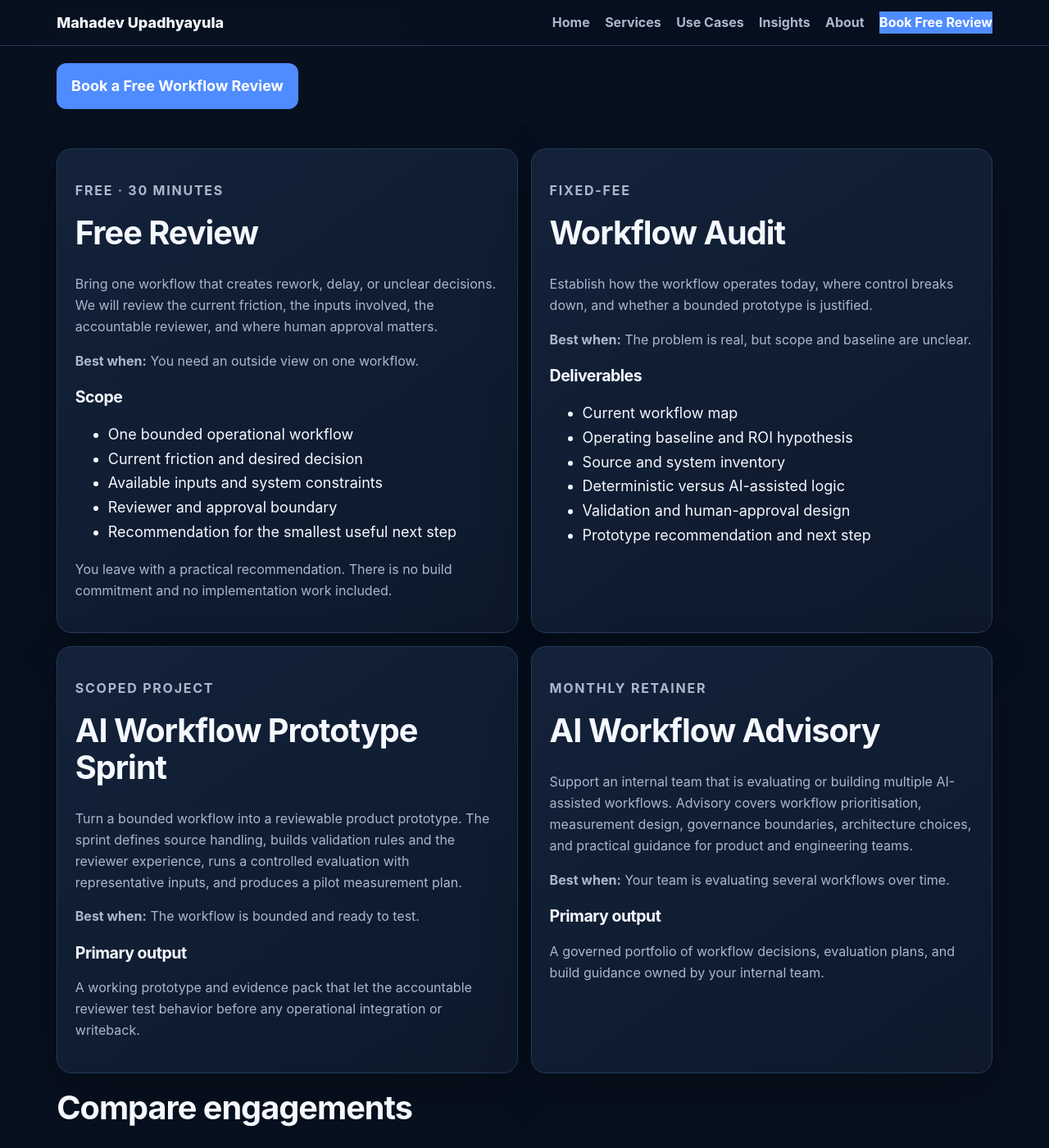
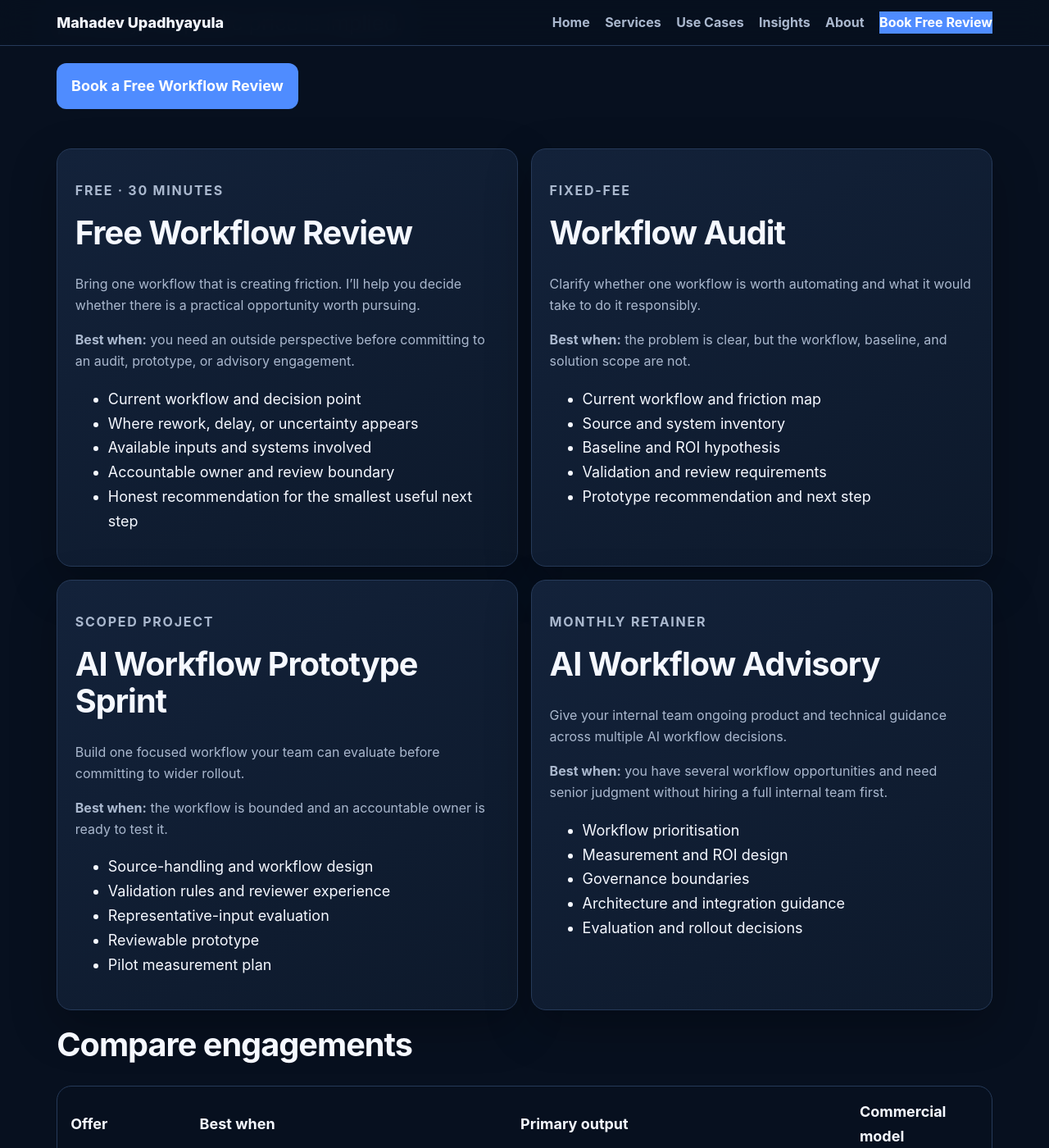
Before and after one commit to mahadevupadhyayula/mahadevupadhyayula.github.io, a Jekyll site: the page built from services.md, in a window 1280 px wide and 1400 px high, scrolled down 533 px. Shown: the whole window at 82% size. Built offline with Jekyll 4.4.1, drawn with Linux system fonts in a browser that asks for light colours.

Commit message:
Standardize service card content

```diff
--- a/services.md
+++ b/services.md
@@ -13,49 +13,55 @@ permalink: /services/
 <div class="card-grid two">
   <article>
     <p class="section-eyebrow">Free · 30 minutes</p>
-    <h2>Free Review</h2>
-    <p>Bring one workflow that creates rework, delay, or unclear decisions. We will review the current friction, the inputs involved, the accountable reviewer, and where human approval matters.</p>
-    <p><strong>Best when:</strong> You need an outside view on one workflow.</p>
-    <h3>Scope</h3>
+    <h2>Free Workflow Review</h2>
+    <p>Bring one workflow that is creating friction. I’ll help you decide whether there is a practical opportunity worth pursuing.</p>
+    <p><strong>Best when:</strong> you need an outside perspective before committing to an audit, prototype, or advisory engagement.</p>
     <ul>
-      <li>One bounded operational workflow</li>
-      <li>Current friction and desired decision</li>
-      <li>Available inputs and system constraints</li>
-      <li>Reviewer and approval boundary</li>
-      <li>Recommendation for the smallest useful next step</li>
+      <li>Current workflow and decision point</li>
+      <li>Where rework, delay, or uncertainty appears</li>
+      <li>Available inputs and systems involved</li>
+      <li>Accountable owner and review boundary</li>
+      <li>Honest recommendation for the smallest useful next step</li>
     </ul>
-    <p>You leave with a practical recommendation. There is no build commitment and no implementation work included.</p>
   </article>
   <article>
     <p class="section-eyebrow">Fixed-fee</p>
     <h2>Workflow Audit</h2>
-    <p>Establish how the workflow operates today, where control breaks down, and whether a bounded prototype is justified.</p>
-    <p><strong>Best when:</strong> The problem is real, but scope and baseline are unclear.</p>
-    <h3>Deliverables</h3>
+    <p>Clarify whether one workflow is worth automating and what it would take to do it responsibly.</p>
+    <p><strong>Best when:</strong> the problem is clear, but the workflow, baseline, and solution scope are not.</p>
     <ul>
-      <li>Current workflow map</li>
-      <li>Operating baseline and ROI hypothesis</li>
+      <li>Current workflow and friction map</li>
       <li>Source and system inventory</li>
-      <li>Deterministic versus AI-assisted logic</li>
-      <li>Validation and human-approval design</li>
+      <li>Baseline and ROI hypothesis</li>
+      <li>Validation and review requirements</li>
       <li>Prototype recommendation and next step</li>
     </ul>
   </article>
   <article>
     <p class="section-eyebrow">Scoped project</p>
     <h2>AI Workflow Prototype Sprint</h2>
-    <p>Turn a bounded workflow into a reviewable product prototype. The sprint defines source handling, builds validation rules and the reviewer experience, runs a controlled evaluation with representative inputs, and produces a pilot measurement plan.</p>
-    <p><strong>Best when:</strong> The workflow is bounded and ready to test.</p>
-    <h3>Primary output</h3>
-    <p>A working prototype and evidence pack that let the accountable reviewer test behavior before any operational integration or writeback.</p>
+    <p>Build one focused workflow your team can evaluate before committing to wider rollout.</p>
+    <p><strong>Best when:</strong> the workflow is bounded and an accountable owner is ready to test it.</p>
+    <ul>
+      <li>Source-handling and workflow design</li>
+      <li>Validation rules and reviewer experience</li>
+      <li>Representative-input evaluation</li>
+      <li>Reviewable prototype</li>
+      <li>Pilot measurement plan</li>
+    </ul>
   </article>
   <article>
     <p class="section-eyebrow">Monthly retainer</p>
     <h2>AI Workflow Advisory</h2>
-    <p>Support an internal team that is evaluating or building multiple AI-assisted workflows. Advisory covers workflow prioritisation, measurement design, governance boundaries, architecture choices, and practical guidance for product and engineering teams.</p>
-    <p><strong>Best when:</strong> Your team is evaluating several workflows over time.</p>
-    <h3>Primary output</h3>
-    <p>A governed portfolio of workflow decisions, evaluation plans, and build guidance owned by your internal team.</p>
+    <p>Give your internal team ongoing product and technical guidance across multiple AI workflow decisions.</p>
+    <p><strong>Best when:</strong> you have several workflow opportunities and need senior judgment without hiring a full internal team first.</p>
+    <ul>
+      <li>Workflow prioritisation</li>
+      <li>Measurement and ROI design</li>
+      <li>Governance boundaries</li>
+      <li>Architecture and integration guidance</li>
+      <li>Evaluation and rollout decisions</li>
+    </ul>
   </article>
 </div>
 
```
